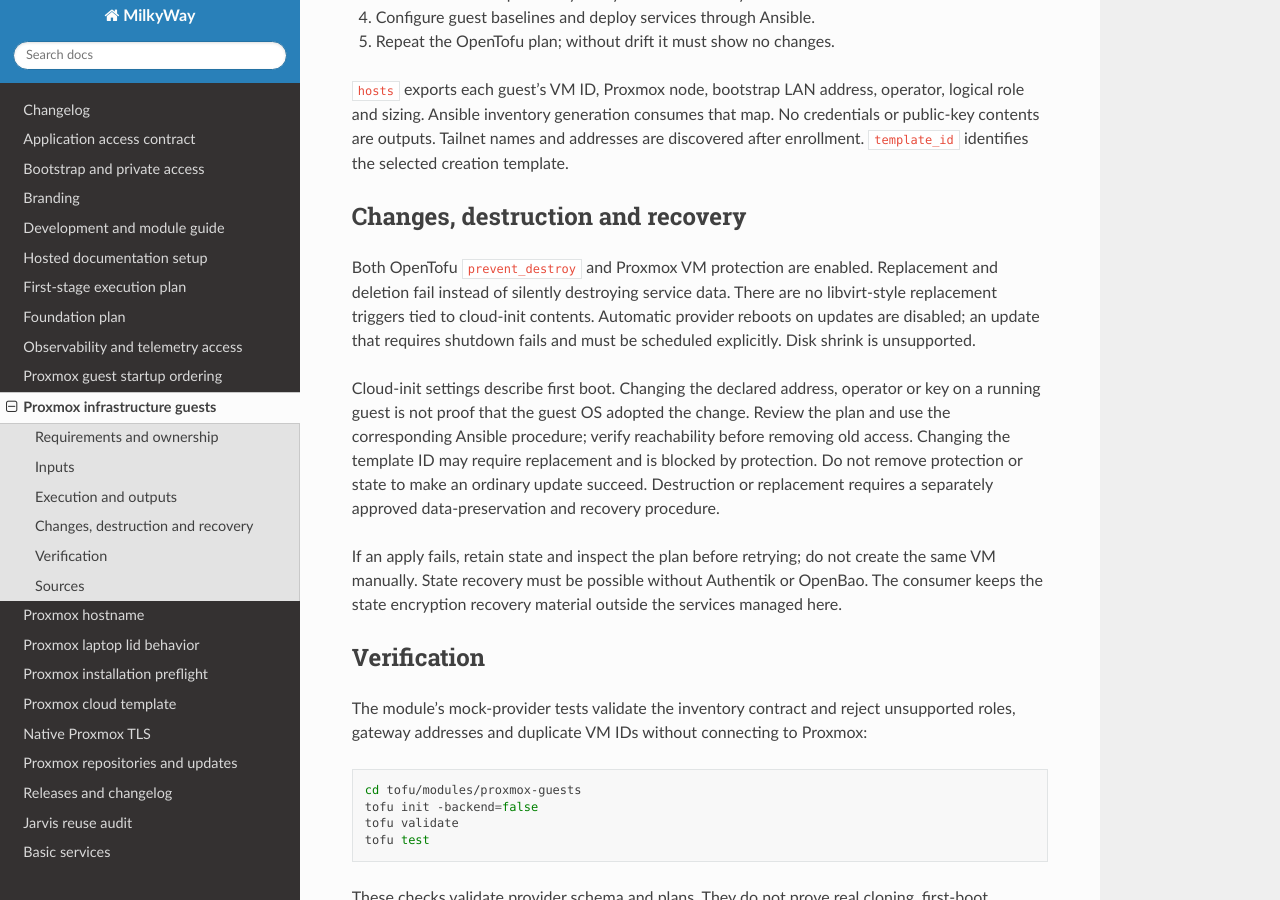
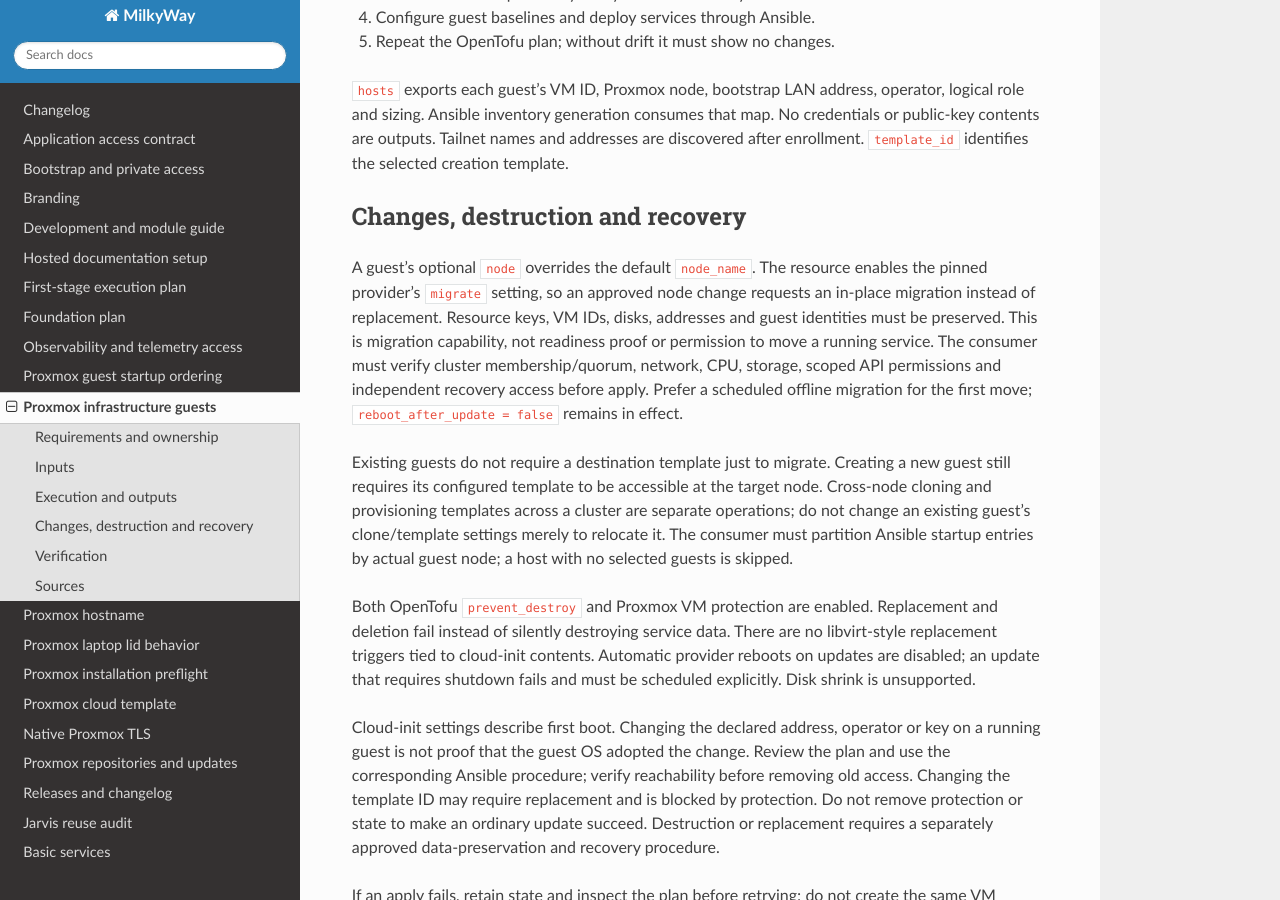
Before and after one commit to CafofoLabs/milkyway, a Sphinx documentation site: the page built from docs/proxmox-guests.md, in a window 1280 px wide and 900 px high, scrolled down 1607 px. Built offline with Sphinx 7.4.7 and the Read the Docs theme 3.1.0, drawn with Linux system fonts in a browser that asks for light colours; the version number could not be read and is left out.

Commit message:
feat(proxmox): prepare protected per-VM placement (#44)

```diff
--- a/docs/proxmox-guests.md
+++ b/docs/proxmox-guests.md
@@ -19,7 +19,7 @@ The consumer owns template preparation, credentials, provider/backend configurat
 | `template_id` | Existing prepared template, pinned by its VM ID. |
 | `operator` | Non-root `name` and local `public_key_file` path. Only Ed25519 public keys are accepted. |
 | `network` | IPv4 `prefix_length`, `gateway`, `nameservers`, optional `search_domain`. |
-| `hosts` | Map keyed by hostname: `vm_id`, `role`, `address`, `memory_mb`, `vcpus`, `disk_gb`, optional `cpu_type` and `startup_order`. |
+| `hosts` | Map keyed by hostname: `vm_id`, `role`, `address`, `memory_mb`, `vcpus`, `disk_gb`, optional `node`, `cpu_type` and `startup_order`. |
 
 Roles are `identity`, `vault` and `platform`. Guest IDs and IPv4 addresses must be unique; addresses must belong to the gateway subnet and exclude its network, broadcast and gateway addresses. Reserve them outside the DHCP pool. The default CPU is `x86-64-v2-AES`. The optional `startup_order` records consumer intent; the consumer passes it to the [guest startup role](proxmox-guest-startup.md). Proxmox requires global `Sys.Modify` to set startup order, so Ansible owns this field through trusted root SSH and the scoped API module ignores it. CPU compatibility across future nodes must be checked before migration.
 
@@ -38,6 +38,10 @@ Run the consumer's Makefile plan/apply targets from Nimbus. Do not execute this
 `hosts` exports each guest's VM ID, Proxmox node, bootstrap LAN address, operator, logical role and sizing. Ansible inventory generation consumes that map. No credentials or public-key contents are outputs. Tailnet names and addresses are discovered after enrollment. `template_id` identifies the selected creation template.
 
 ## Changes, destruction and recovery
+
+A guest's optional `node` overrides the default `node_name`. The resource enables the pinned provider's `migrate` setting, so an approved node change requests an in-place migration instead of replacement. Resource keys, VM IDs, disks, addresses and guest identities must be preserved. This is migration capability, not readiness proof or permission to move a running service. The consumer must verify cluster membership/quorum, network, CPU, storage, scoped API permissions and independent recovery access before apply. Prefer a scheduled offline migration for the first move; `reboot_after_update = false` remains in effect.
+
+Existing guests do not require a destination template just to migrate. Creating a new guest still requires its configured template to be accessible at the target node. Cross-node cloning and provisioning templates across a cluster are separate operations; do not change an existing guest's clone/template settings merely to relocate it. The consumer must partition Ansible startup entries by actual guest node; a host with no selected guests is skipped.
 
 Both OpenTofu `prevent_destroy` and Proxmox VM protection are enabled. Replacement and deletion fail instead of silently destroying service data. There are no libvirt-style replacement triggers tied to cloud-init contents. Automatic provider reboots on updates are disabled; an update that requires shutdown fails and must be scheduled explicitly. Disk shrink is unsupported.
 
```
Also changed, not shown: 4 other files.
